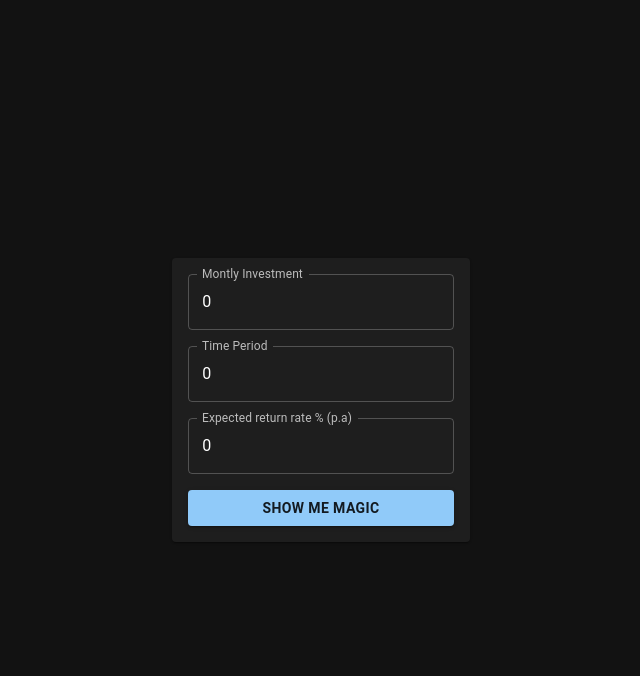
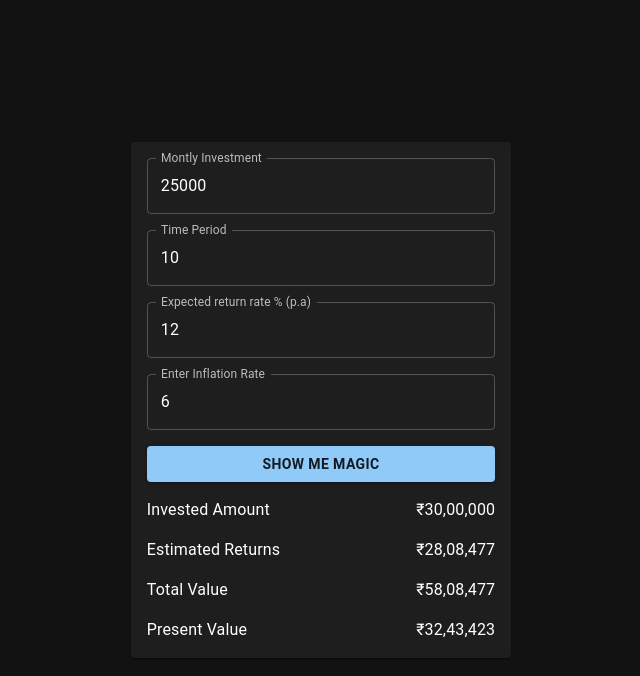
Before and after one commit to developerr-ayush/financial-calculators, a React (Vite) app: page / in a window 1280 px wide. Shown: the top 676 px of the page, without its empty margins (319-959 px from the left). Built offline with nearby package versions, Linux system fonts and the light colour scheme.

Commit message:
sip calculator made

```diff
--- a/src/components/SIP.jsx
+++ b/src/components/SIP.jsx
@@ -1,6 +1,12 @@
 import { Box, Button, Card, Grid, TextField } from "@mui/material";
-import { useState } from "react";
+import { useCallback, useMemo, useState } from "react";
 import BasicTable from "./Table";
+import {
+  getCurrency,
+  getEstimatedReturns,
+  getInflationAdjValue,
+  getInvestedAmount,
+} from "../../util";
 let SIPData = [
   {
     name: "amount",
@@ -17,26 +23,43 @@ let SIPData = [
     type: "number",
     label: "Expected return rate % (p.a)",
   },
-  // {
-  //   name: "inflation",
-  //   type: "number",
-  //   label: "Enter Inflation Rate",
-  // },
+  {
+    name: "inflation",
+    type: "number",
+    label: "Enter Inflation Rate",
+  },
 ];
 let cols = [
   "Years",
   "Invested",
   "Interest",
   "Total Returns",
-  //   "Inflation Adjusted",
+  "Present Value",
 ];
 export const SIP = () => {
   const [data, setData] = useState({
-    amount: 0,
-    duration: 0,
-    rate: 0,
-    inflation: 0,
+    amount: 25000,
+    duration: 10,
+    rate: 12,
+    inflation: 6,
   });
+  const estdReturn = useMemo(() => {
+    return getEstimatedReturns(data.amount, data.rate, data.duration);
+  }, [data]);
+  const totalInv = useMemo(() => {
+    return getInvestedAmount(data.amount, data.duration);
+  }, [data]);
+  const totalVal = useMemo(() => {
+    return estdReturn + totalInv;
+  }, [estdReturn, totalInv]);
+  const presentVal = useMemo(() => {
+    let inflationAdjusted = getInflationAdjValue(
+      totalVal,
+      data.inflation,
+      data.duration
+    );
+    return totalVal - inflationAdjusted;
+  }, [data, totalVal]);
   const [rows, setRows] = useState([]);
   const handleChange = (e) => {
     // make sure input is number
@@ -45,41 +68,20 @@ export const SIP = () => {
     }
     setData({ ...data, [e.target.name]: e.target.value });
   };
-  const handleSubmit = (e) => {
+  const handleSubmit = useCallback((e) => {
     e.preventDefault();
-    let { amount, duration, rate } = data;
-    let total = 0;
-    let investment = 0;
-    let interest = 0;
-    // let infltionAdjusted = 0;
+    let { amount, duration, rate, inflation } = data;
     let temp = [];
     for (let i = 1; i <= duration; i++) {
-      investment = i * amount * 12;
-      interest = investment * (rate / 100);
-      total = investment + interest;
+      let invested = amount * i * 12;
+      let interest = getEstimatedReturns(amount, rate, i);
+      let totalReturns = invested + interest;
+      let inflationAdjusted = getInflationAdjValue(totalReturns, inflation, i);
+      temp.push([i, getCurrency(invested), getCurrency(interest), getCurrency(totalReturns), getCurrency(totalReturns - inflationAdjusted)]);
+    }
 
-      temp.push([
-        i,
-        investment.toLocaleString("en-In", {
-          style: "currency",
-          currency: "INR",
-          maximumFractionDigits: 0,
-        }),
-        interest.toLocaleString("en-In", {
-          style: "currency",
-          currency: "INR",
-          maximumFractionDigits: 0,
-        }),
-        total.toLocaleString("en-In", {
-          style: "currency",
-          currency: "INR",
-          maximumFractionDigits: 0,
-        }),
-      ]);
-    }
-    console.log(temp);
     setRows(temp);
-  };
+  }, [data, totalVal]);
   return (
     <Box>
       <Grid container spacing={2} justifyContent={"center"}>
@@ -116,6 +118,46 @@ export const SIP = () => {
                 Show Me Magic
               </Button>
             </form>
+            <Box
+              sx={{
+                display: "flex",
+                justifyContent: "space-between",
+                mt: 2,
+              }}
+            >
+              <p>Invested Amount</p>
+              <p>{getCurrency(totalInv)}</p>
+            </Box>
+            <Box
+              sx={{
+                display: "flex",
+                justifyContent: "space-between",
+                mt: 2,
+              }}
+            >
+              <p>Estimated Returns</p>
+              <p>{getCurrency(estdReturn)}</p>
+            </Box>
+            <Box
+              sx={{
+                display: "flex",
+                justifyContent: "space-between",
+                mt: 2,
+              }}
+            >
+              <p>Total Value</p>
+              <p>{getCurrency(totalVal)}</p>
+            </Box>
+            <Box
+              sx={{
+                display: "flex",
+                justifyContent: "space-between",
+                mt: 2,
+              }}
+            >
+              <p>Present Value</p>
+              <p>{getCurrency(presentVal)}</p>
+            </Box>
           </Card>
         </Grid>
         {!!rows.length && (
--- a/src/components/Table.jsx
+++ b/src/components/Table.jsx
@@ -9,10 +9,14 @@ import Paper from "@mui/material/Paper";
 
 export default function BasicTable({ cols, rows }) {
   return (
-    <TableContainer component={Paper} sx={{
-        width:"100%"
-    }}>
-      <Table sx={{ minWidth: 650 }} aria-label="simple table">
+    <TableContainer
+      component={Paper}
+      sx={{
+        width: "100%",
+        maxHeight: 520,
+      }}
+    >
+      <Table stickyHeader sx={{ minWidth: 650 }} aria-label="simple table">
         <TableHead>
           <TableRow>
             {cols.map((col) => (
--- /dev/null
+++ b/util.js
@@ -0,0 +1,29 @@
+export const getCurrency = (value) => {
+  return value.toLocaleString("en-In", {
+    style: "currency",
+    currency: "INR",
+    maximumFractionDigits: 0,
+  });
+};
+export const getInvestedAmount = (amount, years) => {
+  return amount * years * 12;
+};
+export const getEstimatedReturns = (monthlyInvestment, annualRate, years) => {
+  const months = years * 12;
+  const monthlyRate = annualRate / 12;
+
+  // Future value calculation
+  const futureValue =
+    monthlyInvestment *
+    ((Math.pow(1 + monthlyRate / 100, months) - 1) / (monthlyRate / 100)) *
+    (1 + monthlyRate / 100);
+  console.log(futureValue);
+  let inv = futureValue.toFixed(0) - monthlyInvestment * months;
+  return +inv;
+};
+
+export const getInflationAdjValue = (futureValue, inflationRate, years) => {
+  let inf = inflationRate / 100;
+  let infltionAdjusted = futureValue / Math.pow(1 + inf, years);
+  return futureValue - infltionAdjusted;
+};
```
